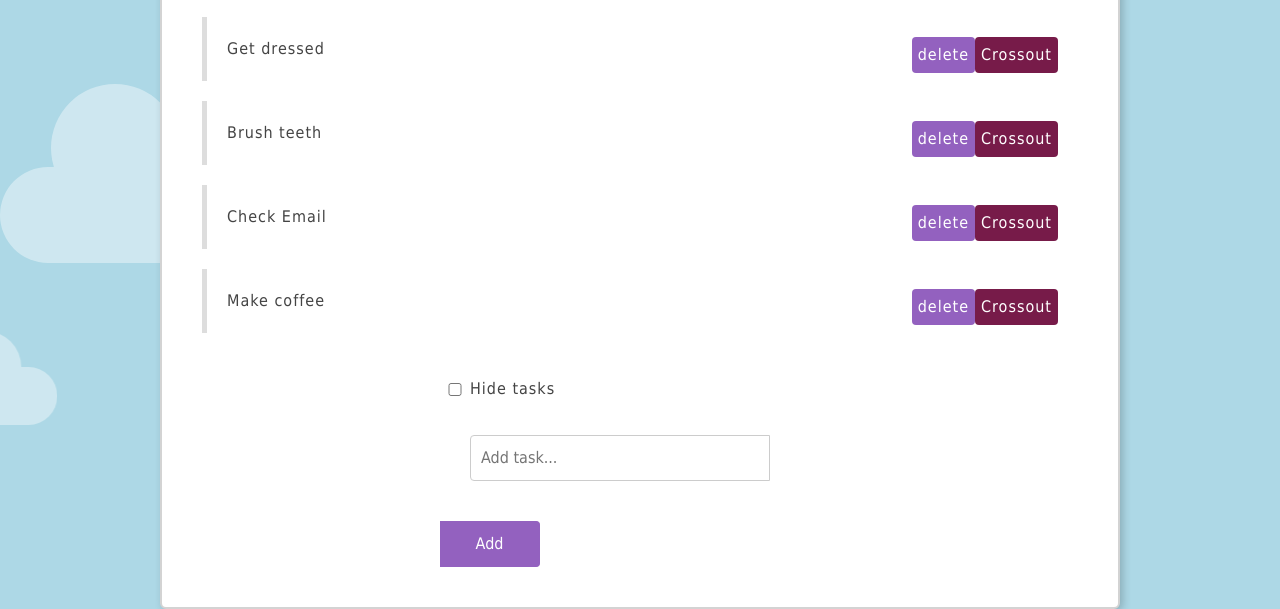
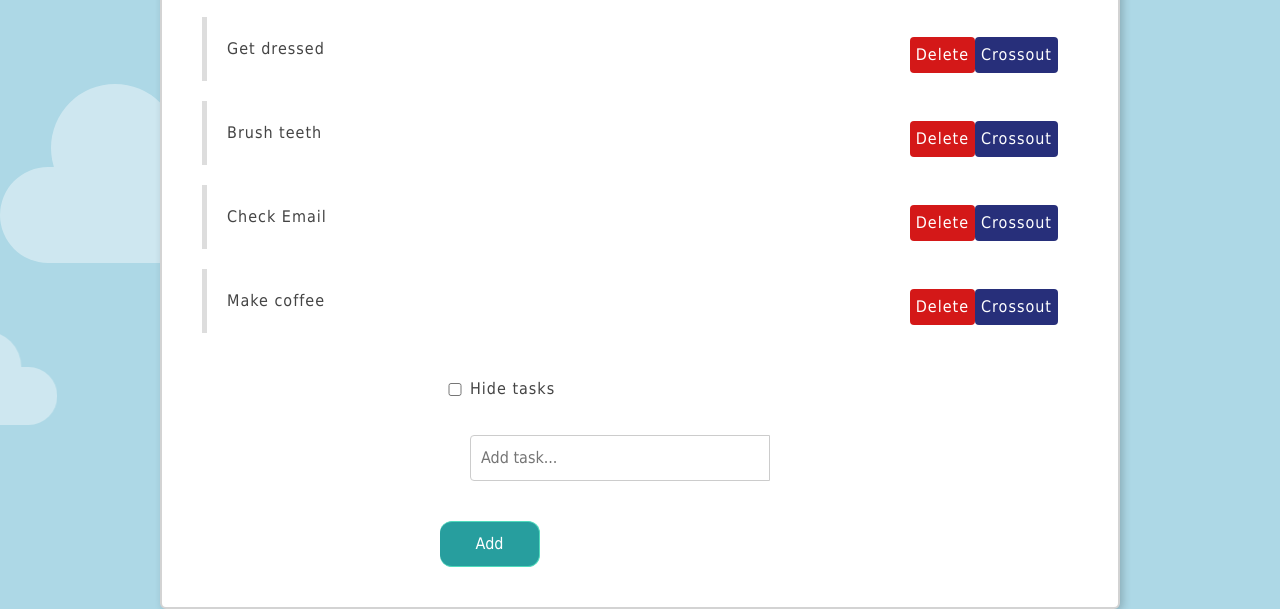
Before and after one commit to 124msalvani/ToDoList, a plain HTML site: page index.html in a window 1280 px wide. Shown: the part 253-862 px from the top of the page. Drawn offline with nearby package versions, Linux system fonts and the light colour scheme.

Commit message:
Finished project

```diff
--- a/index.html
+++ b/index.html
@@ -25,22 +25,22 @@
             <li>
                 <span class="name">Get dressed</span>
                 <span class="crossout">Crossout</span>
-                <span class="delete">delete</span>
+                <span class="delete">Delete</span>
             </li>
             <li>
                 <span class="name">Brush teeth</span>
                 <span class="crossout">Crossout</span>
-                <span class="delete">delete</span>
+                <span class="delete">Delete</span>
             </li>
             <li>
                 <span class="name">Check Email</span>
                 <span class="crossout">Crossout</span>
-                <span class="delete">delete</span>
+                <span class="delete">Delete</span>
             </li>
             <li>
                 <span class="name">Make coffee</span>
                 <span class="crossout">Crossout</span>
-                <span class="delete">delete</span>
+                <span class="delete">Delete</span>
             </li>
         </ul>
     </div>
--- a/script.js
+++ b/script.js
@@ -50,7 +50,7 @@ addForm.addEventListener("submit", function(e){
 
     //add content
     /*adds class*/ deleteBtn.className = "delete";
-    /*adds text inside span*/deleteBtn.textContent = "delete";
+    /*adds text inside span*/deleteBtn.textContent = "Delete";
     /*adds class*/ crossBtn.className = "crossout";
     /*adds text inside span*/crossBtn.textContent = "Crossout";
     /*adds class*/bookName.classList.add ("name");
--- a/styles.css
+++ b/styles.css
@@ -149,12 +149,12 @@ h1, h2{
 }
 
 #book-list li:hover{
-    border-color: #9361bf;
+    border-color: #9ad0e0;
 }
 
 .delete{
     float: right;
-    background: #9361bf;
+    background: #d41818;
     padding: 6px;
     border-radius: 4px;
     cursor: pointer;
@@ -162,12 +162,12 @@ h1, h2{
 }
 
 .delete:hover{
-    background: #333;
+    background: rgb(204, 95, 95);
 }
 
 .crossout{
     float: right;
-    background: #771b49;
+    background: #272f7a;
     padding: 6px;
     border-radius: 4px;
     cursor: pointer;
@@ -175,7 +175,7 @@ h1, h2{
 }
 
 .crossout:hover{
-    background: rgb(240, 109, 218);
+    background: rgb(43, 119, 219);
 }
 
 .strike{  /* strikethrough done todo */
@@ -200,19 +200,19 @@ h1, h2{
 }
 
 #add-book button{
-    border: 1px solid #9361bf;
-    background: #9361bf;
+    border: 1px solid #50dbbd;
+    background: #279e9e;
     padding: 10px 20px;
     font-size: 16px;
     display: inline-block;
     margin: 0;
-    border-radius: 0 4px 4px 0;
     cursor: pointer;
     width: 100px;
     float: left;
     margin: 20px 0;
     border-left: 0;
     color: white;
+    border-radius: 12px;
 }
 
 #add-book:after{
```
